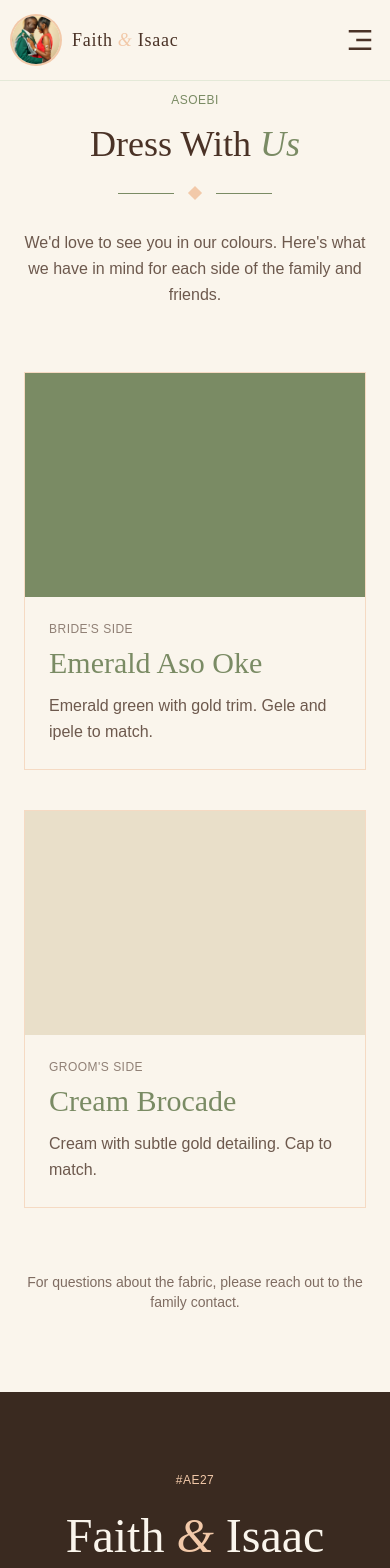
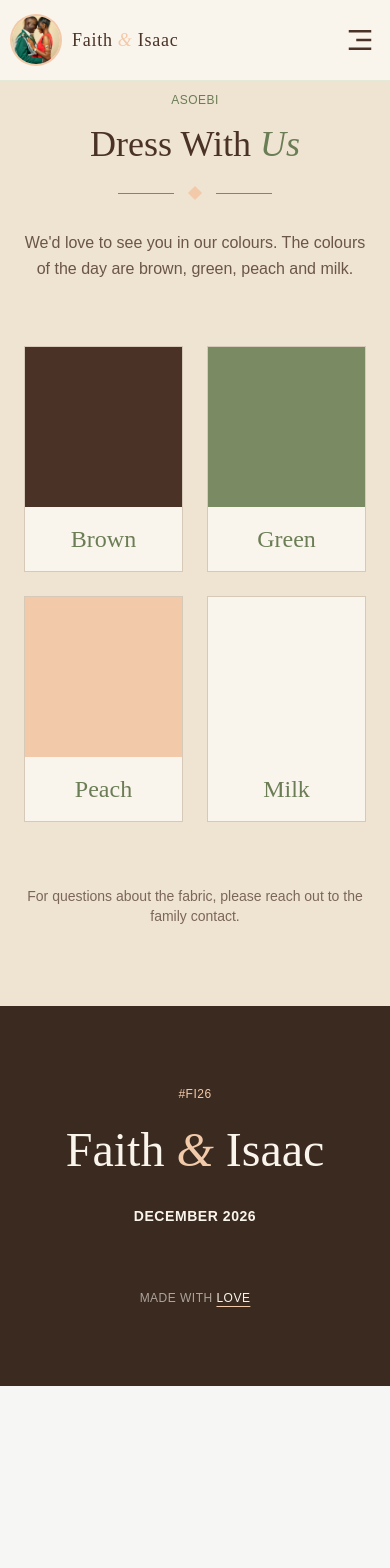
Before and after one commit to BigCelz/forever-us, a React (Vite) app: page /asoebi in a window 390 px wide. Shown: the top 1568 px of the page. After the commit the page ends 1386 px from the top, so only its background shows below. Built offline with nearby package versions, Linux system fonts and the light colour scheme.

Commit message:
feat - asoeb page updated

```diff
--- a/src/components/Countdown.jsx
+++ b/src/components/Countdown.jsx
@@ -1,6 +1,6 @@
 import { useEffect, useState } from "react";
 
-const WEDDING_DATE = new Date("2026-12-14T10:00:00");
+const WEDDING_DATE = new Date("2026-12-18T10:00:00");
 
 function getTimeLeft() {
   const diff = Math.max(0, WEDDING_DATE.getTime() - Date.now());
@@ -34,13 +34,13 @@ export default function Countdown() {
       {units.map((unit) => (
         <div
           key={unit.label}
-          className="relative w-16 sm:w-20 py-4 flex flex-col items-center bg-white/10 backdrop-blur-sm border border-white/20"
+          className="relative w-16 sm:w-20 py-4 flex flex-col items-center bg-[#3a2a20]/40 backdrop-blur-sm border border-[#f2c9a9]/40"
         >
-          <span className="absolute top-0 left-4 w-6 h-px bg-sage" />
-          <span className="font-display text-3xl sm:text-4xl text-cream">
+          <span className="absolute top-0 left-4 w-6 h-px bg-[#f2c9a9]" />
+          <span className="font-display text-3xl sm:text-4xl text-[#faf5ec]">
             {pad(unit.value)}
           </span>
-          <span className="font-body text-[10px] tracking-wideish uppercase text-cream/70 mt-1">
+          <span className="font-body text-[10px] tracking-wideish uppercase text-[#f2c9a9] mt-1">
             {unit.label}
           </span>
         </div>
--- a/src/components/Footer.jsx
+++ b/src/components/Footer.jsx
@@ -2,7 +2,7 @@ export default function Footer() {
   return (
     <footer className="bg-[#3a2a20] text-[#faf5ec] text-center py-20 px-6">
       <p className="font-body text-xs tracking-wideish uppercase text-[#f2c9a9] mb-6">
-        #AE27
+        #FI26
       </p>
 
       <h2 className="font-display text-5xl md:text-7xl">
--- a/src/pages/AllPhotos.jsx
+++ b/src/pages/AllPhotos.jsx
@@ -1,4 +1,3 @@
-import React from "react";
 import { Link } from "react-router-dom";
 
 const photos = [
@@ -13,7 +12,7 @@ const photos = [
 
 export default function AllPhotos() {
   return (
-    <div className="min-h-screen flex flex-col bg-[#faf5ec]">
+    <div className="min-h-screen flex flex-col bg-[#efe4d2]">
       <main className="flex-1 flex flex-col items-center py-20 px-6">
         <div className="text-center mb-12">
           <p className="font-body text-xs tracking-wideish uppercase text-[#7a8b64] font-medium mb-4 mt-3">
--- a/src/pages/Asoebi.jsx
+++ b/src/pages/Asoebi.jsx
@@ -1,30 +1,20 @@
-const options = [
-  {
-    key: "bride",
-    title: "Bride's Side",
-    fabric: "Emerald Aso Oke",
-    swatch: "bg-[#7a8b64]",
-    details: "Emerald green with gold trim. Gele and ipele to match.",
-  },
-  {
-    key: "groom",
-    title: "Groom's Side",
-    fabric: "Cream Brocade",
-    swatch: "bg-[#e9dfc9]",
-    details: "Cream with subtle gold detailing. Cap to match.",
-  },
+const colours = [
+  { key: "brown", name: "Brown", swatch: "bg-[#4a3226]" },
+  { key: "green", name: "Green", swatch: "bg-[#7a8b64]" },
+  { key: "peach", name: "Peach", swatch: "bg-[#f2c9a9]" },
+  { key: "milk", name: "Milk", swatch: "bg-[#faf5ec]" },
 ];
 
 export default function Asoebi() {
   return (
-    <div className="min-h-screen flex flex-col bg-[#faf5ec]">
+    <div className="min-h-screen flex flex-col bg-[#efe4d2]">
       <main className="flex-1 px-6 py-20">
         <div className="text-center mb-16">
-          <p className="font-body text-xs tracking-wideish uppercase text-[#7a8b64] font-medium mb-4 mt-3">
+          <p className="font-body text-xs tracking-wideish uppercase text-[#6b7d55] font-medium mb-4 mt-3">
             Asoebi
           </p>
           <h1 className="font-display text-4xl md:text-6xl text-[#4a3226]">
-            Dress With <span className="italic text-[#7a8b64]">Us</span>
+            Dress With <span className="italic text-[#6b7d55]">Us</span>
           </h1>
 
           <div className="flex items-center justify-center gap-4 mt-6">
@@ -34,25 +24,19 @@ export default function Asoebi() {
           </div>
 
           <p className="font-body text-base leading-relaxed text-[#4a3226]/80 max-w-xl mx-auto mt-8">
-            We'd love to see you in our colours. Here's what we have in mind
-            for each side of the family and friends.
+            We'd love to see you in our colours. The colours of the day are
+            brown, green, peach and milk.
           </p>
         </div>
 
-        <div className="max-w-4xl mx-auto grid md:grid-cols-2 gap-10">
-          {options.map((item) => (
-            <div key={item.key} className="border border-[#f2c9a9]/60">
-              <div className={`h-56 ${item.swatch}`} />
-              <div className="p-6">
-                <p className="font-body text-xs tracking-wideish uppercase text-[#4a3226]/60 mb-2">
-                  {item.title}
-                </p>
-                <h2 className="font-display text-3xl text-[#7a8b64] mb-3">
-                  {item.fabric}
+        <div className="max-w-4xl mx-auto grid grid-cols-2 md:grid-cols-4 gap-6 md:gap-8">
+          {colours.map((item) => (
+            <div key={item.key} className="border border-[#4a3226]/15">
+              <div className={`h-40 md:h-56 ${item.swatch}`} />
+              <div className="p-4 text-center bg-[#faf5ec]">
+                <h2 className="font-display text-2xl text-[#6b7d55]">
+                  {item.name}
                 </h2>
-                <p className="font-body text-base leading-relaxed text-[#4a3226]/80">
-                  {item.details}
-                </p>
               </div>
             </div>
           ))}
--- a/src/pages/Events.jsx
+++ b/src/pages/Events.jsx
@@ -19,7 +19,7 @@ const events = [
 
 export default function Events() {
   return (
-    <div className="min-h-screen flex flex-col bg-[#faf5ec]">
+    <div className="min-h-screen flex flex-col bg-[#efe4d2]">
       <main className="flex-1 flex flex-col items-center px-6 py-20">
         <div className="text-center mb-16">
           <p className="font-body text-xs tracking-wideish uppercase text-[#7a8b64] font-medium mb-4 mt-3">
--- a/src/pages/Faq.jsx
+++ b/src/pages/Faq.jsx
@@ -70,7 +70,7 @@ function FaqItem({ question, answer }) {
 
 export default function Faq() {
   return (
-    <div className="min-h-screen flex flex-col bg-[#faf5ec]">
+    <div className="min-h-screen flex flex-col bg-[#efe4d2]">
       <main className="flex-1 flex flex-col items-center px-6 py-20">
         <div className="text-center mb-16">
           <p className="font-body text-xs tracking-wideish uppercase text-[#7a8b64] font-medium mb-4 mt-3">
--- a/src/pages/PhotoBook.jsx
+++ b/src/pages/PhotoBook.jsx
@@ -18,7 +18,7 @@ const photos = [
 
 export default function PhotoBook() {
   return (
-    <div className="min-h-screen flex flex-col bg-[#faf5ec]">
+    <div className="min-h-screen flex flex-col bg-[#efe4d2]">
       <main className="flex-1 flex flex-col items-center py-20">
         <div className="text-center mb-16 px-6">
           <p className="font-body text-xs tracking-wideish uppercase text-[#7a8b64] font-medium mb-4 mt-3">
```
Also changed, not shown: src/pages/BackStory.jsx (+1 -165 lines).
